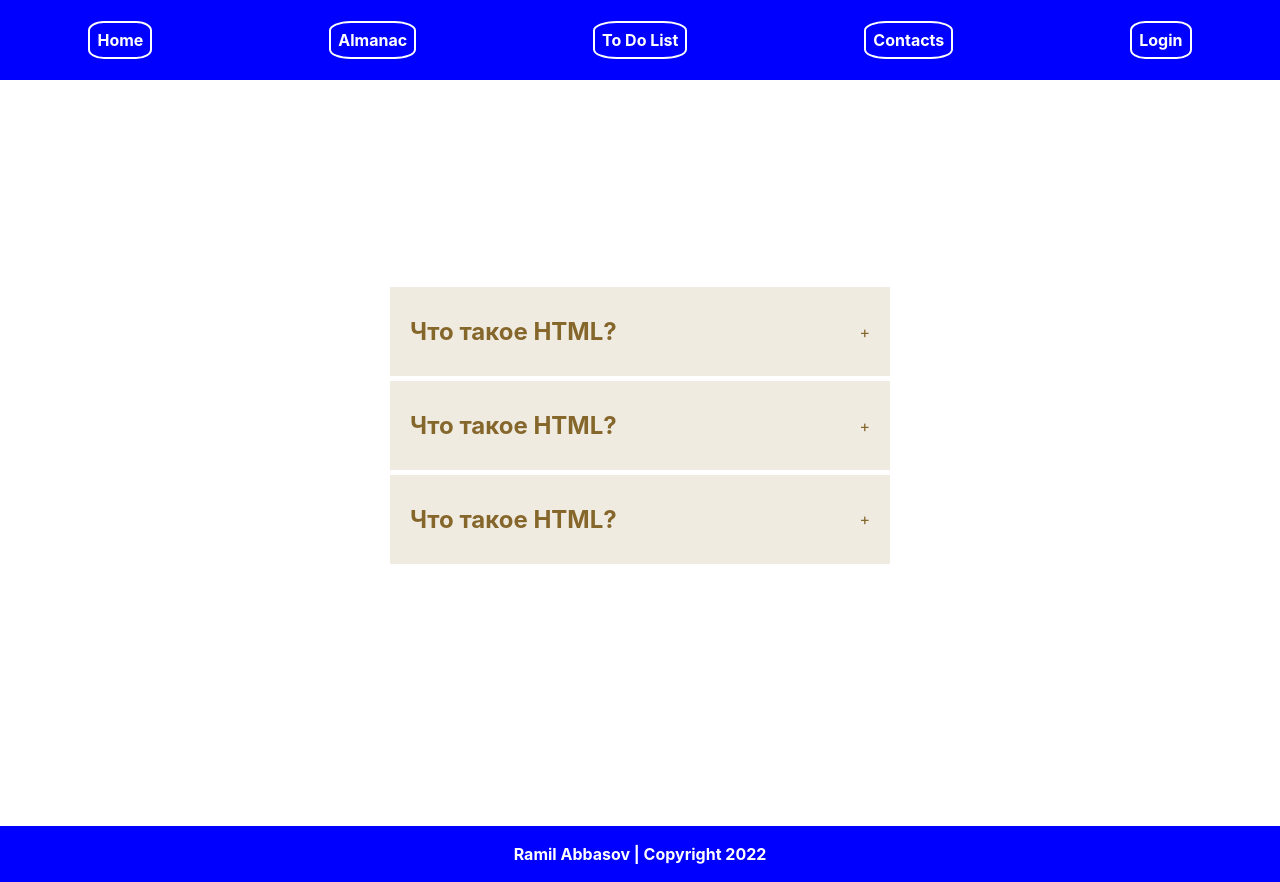
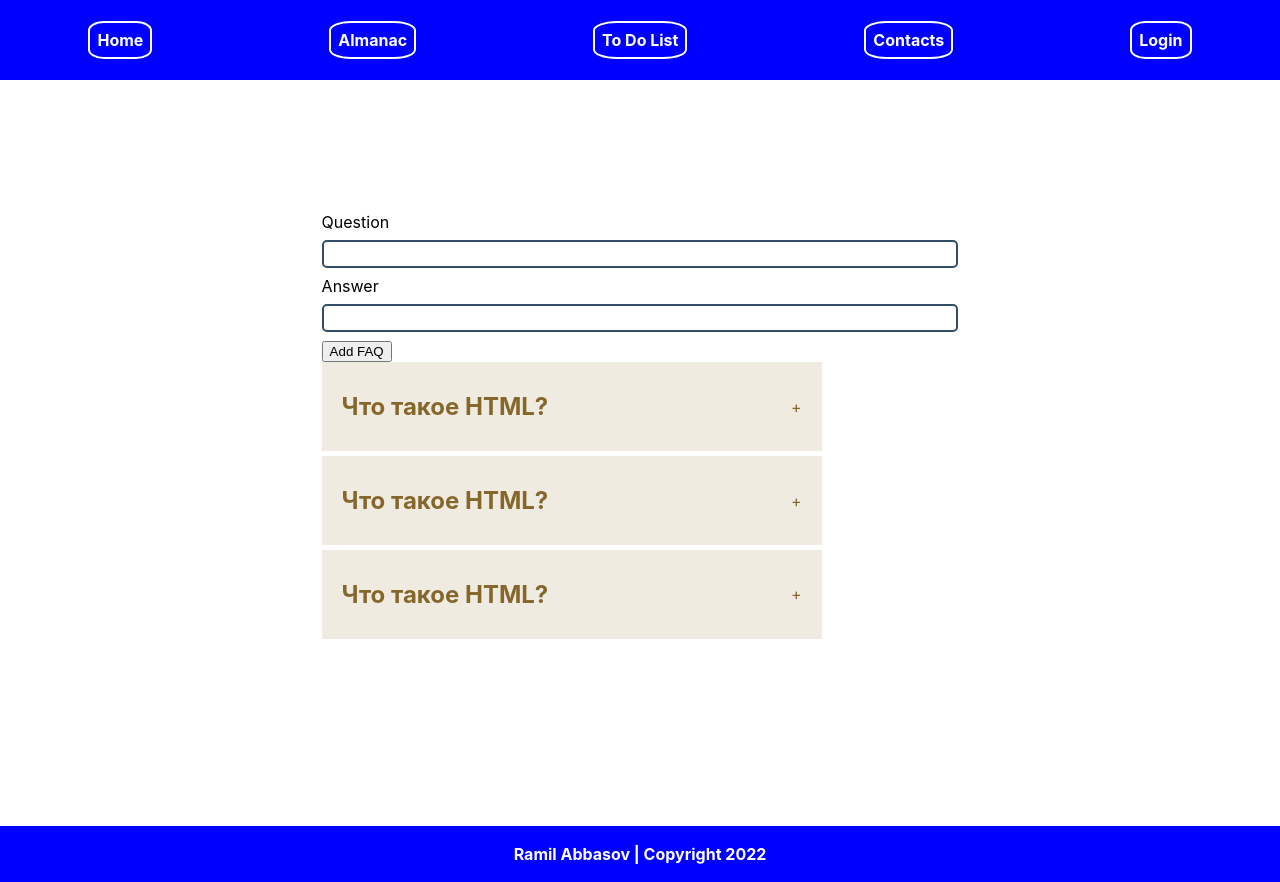
Before and after one commit to Ramil3107/website-react, a React (Create React App) app: page /almanac-html in a window 1280 px wide. Built offline with nearby package versions, Linux system fonts and the light colour scheme.

Commit message:
add input form

```diff
--- a/src/components/content/Almanac/HtmlAlmanac/HtmlAlmanac.jsx
+++ b/src/components/content/Almanac/HtmlAlmanac/HtmlAlmanac.jsx
@@ -2,7 +2,12 @@ import React, { useState } from "react";
 import styles from "./HtmlAlmanac.module.css"
 
 
-const data = [{
+
+
+
+function HtmlAlmanac(props) {
+
+    const [data,setData] = useState ([{
         question: "Что такое HTML?",
         answer: "HTML (от англ. HyperText Markup Language — «язык гипертекстовой разметки») — стандартизированный язык гипертекстовой разметки документов для просмотра веб-страниц в браузере. Веб-браузеры получают HTML документ от сервера по протоколам HTTP/HTTPS или открывают с локального диска, далее интерпретируют код в интерфейс, который будет отображаться на экране монитора."
     },
@@ -14,14 +19,16 @@ const data = [{
         question: "Что такое HTML?",
         answer: "HTML (от англ. HyperText Markup Language — «язык гипертекстовой разметки») — стандартизированный язык гипертекстовой разметки документов для просмотра веб-страниц в браузере. Веб-браузеры получают HTML документ от сервера по протоколам HTTP/HTTPS или открывают с локального диска, далее интерпретируют код в интерфейс, который будет отображаться на экране монитора."
     }
-]
+    ])
 
-
-
-
-
-
-function HtmlAlmanac(props) {
+    const [question, setQstn] = useState('')
+    const [answer, setAnswr] = useState('')
+    const handleSubmit = (e) => {
+        e.preventDefault();
+        const faqs = {question,answer}
+        setData(data => data.concat(faqs))
+        console.log(faqs)
+    }
 
     const [selected, setSelected] = useState(null)
 
@@ -32,9 +39,20 @@ function HtmlAlmanac(props) {
         setSelected(i)
     }
 
+
     return (
 
         <div className={styles.wrapper}>
+
+            <form onSubmit={handleSubmit}>
+                <label>Question</label>
+                <input type="text" required value={question} onChange={(e) => setQstn(e.target.value)}/>
+
+                <label>Answer</label>
+                <input type="text" required value={answer} onChange={(e) => setAnswr(e.target.value)}/>
+
+                <button>Add FAQ</button>
+            </form>
 
             <div className={styles.accordion}>
                 {data.map((item, i) => (
```
Lines whose indentation alone changed are shown as unchanged.
